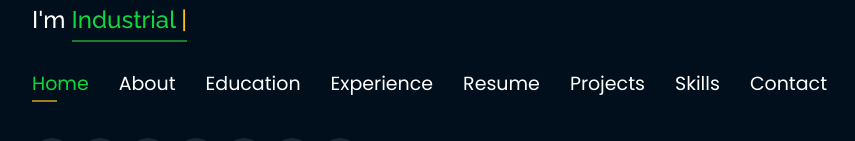
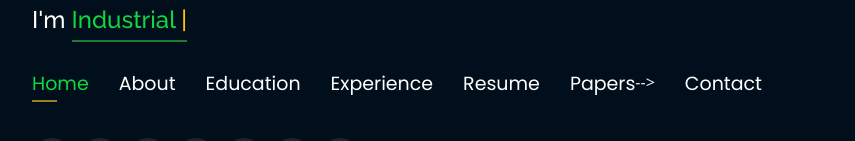
Before and after one commit to mohiementanim/portfolio, a plain HTML site: page index.html in a window 1280 px wide. Shown: the part 342-483 px from the top of the page, without its empty margins (53-908 px from the left). Drawn offline with nearby package versions, Linux system fonts and the light colour scheme.

Commit message:
Add files via upload

```diff
--- a/index.html
+++ b/index.html
@@ -62,12 +62,8 @@
           <li><a href="#about"><span>About</span></a></li>
           <li><a href="#education"> <span>Education</span></a></li>
           <li><a href="#experience"> <span>Experience</span></a></li>
-		  <li><a href="#resume"> <span>Resume</span></a></li>
-
-<!--          <li><a href="#projects"> <span>Projects</span></a></li>-->
-          <li><a href="#portfolio"> <span>Projects</span></a></li>
-          <li><a href="#skills"> <span>Skills</span></a></li>
-          <!-- <li><a href="#links"> <span>Resume & Links</span></a></li> -->
+		  <li><a href="#"> <span>Resume</span></a></li>
+          <li><a href="#Papers"> <span>Papers</span></a></li> -->
           <li><a href="#contacts"> <span>Contact</span></a></li>
 
         </ul>
```
